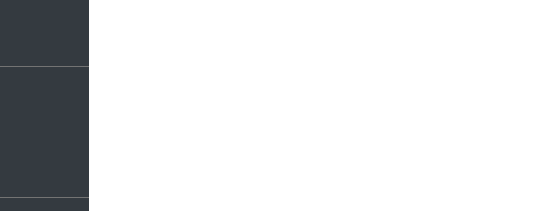
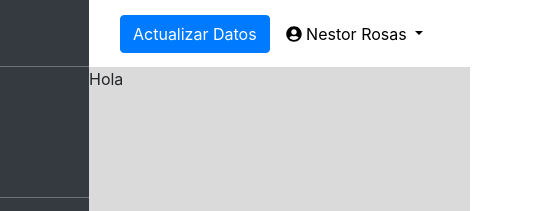
Before and after one commit to nestormeza/menu-de-navegacion, a plain HTML site: page index.html in a window 1280 px wide. Shown: the top 211 px of the page, 261-794 px from the left. Drawn offline with nearby package versions, Linux system fonts and the light colour scheme.

Commit message:
menu-latera-terminado

```diff
--- a/index.html
+++ b/index.html
@@ -6,6 +6,7 @@
     <link rel="stylesheet" href="static/css/index.css" type="text/css">
     <link rel="stylesheet" href="https://stackpath.bootstrapcdn.com/bootstrap/4.4.1/css/bootstrap.min.css" integrity="sha384-Vkoo8x4CGsO3+Hhxv8T/Q5PaXtkKtu6ug5TOeNV6gBiFeWPGFN9MuhOf23Q9Ifjh" crossorigin="anonymous">
     <link rel="stylesheet" href="https://use.fontawesome.com/releases/v5.0.8/css/solid.css">
+    <link rel="icon" type="image/png" href="/static/images/logo_login.png" />
     <script src="https://use.fontawesome.com/releases/v5.0.7/js/all.js"></script>
     <script src="https://ajax.googleapis.com/ajax/libs/jquery/3.3.1/jquery.min.js"></script>
     <script src="https://stackpath.bootstrapcdn.com/bootstrap/4.4.1/js/bootstrap.min.js" integrity="sha384-wfSDF2E50Y2D1uUdj0O3uMBJnjuUD4Ih7YwaYd1iqfktj0Uod8GCExl3Og8ifwB6" crossorigin="anonymous"></script>
@@ -95,5 +96,30 @@
             </div>
         </div>
     </div>
+    <div class="content">
+        <nav class="navbar navb-expand-lg ">
+            <div class="container-fluid">
+                <button type="button" class="btn btn-primary">Actualizar Datos</button>
+                <ul class="nav justify-content-end">
+                    <li class="nav-item dropdown">
+                        <a class="nav-link dropdown-toggle" href="#" id="navbarDropdownMenuLink" role="button" data-toggle="dropdown" aria-haspopup="true" aria-expanded="false">
+                            <i class="fas fa-user-circle"></i>
+                            Nestor Rosas
+                        </a>
+                        <div class="dropdown-menu" aria-labelledby="navbarDropdownMenuLink">
+                          <a class="dropdown-item" href="#">Perfil</a>
+                          <div class="dropdown-divider"></div>
+                          <a class="dropdown-item" href="#">Cerrar Sesion</a>
+                        </div>
+                    </li>
+                </ul>
+            </div>
+        </nav>
+        <div>
+            <p>
+                Hola
+            </p>
+        </div>
+    </div>
 </body>
 </html>
--- a/static/css/index.css
+++ b/static/css/index.css
@@ -3,7 +3,6 @@ body{
 }
 /* barra lateral del menu*/
 .navbar-sidaber{
-    background-color: tomato;
     width: 350px;
     height: 100%;
     max-height: 100%;
@@ -132,3 +131,24 @@ body{
 .nav-side-menu li a .label{
     margin-left: 20px;
 }
+/* barra superior */
+.content{
+    height: 100%;
+    margin-left: 350px;
+    max-height: 100%;
+    background-color: rgb(219, 218, 218);
+    position: fixed;
+}
+.navbar{
+    background-color: white;
+    padding: 10px;
+    height: 67px;
+    border-color: gray;
+}
+.navbar ul li{
+    list-style: none;
+}
+.navbar ul li a{
+    text-decoration: none;
+    color:black;
+}
```
Lines whose indentation alone changed are shown as unchanged.
